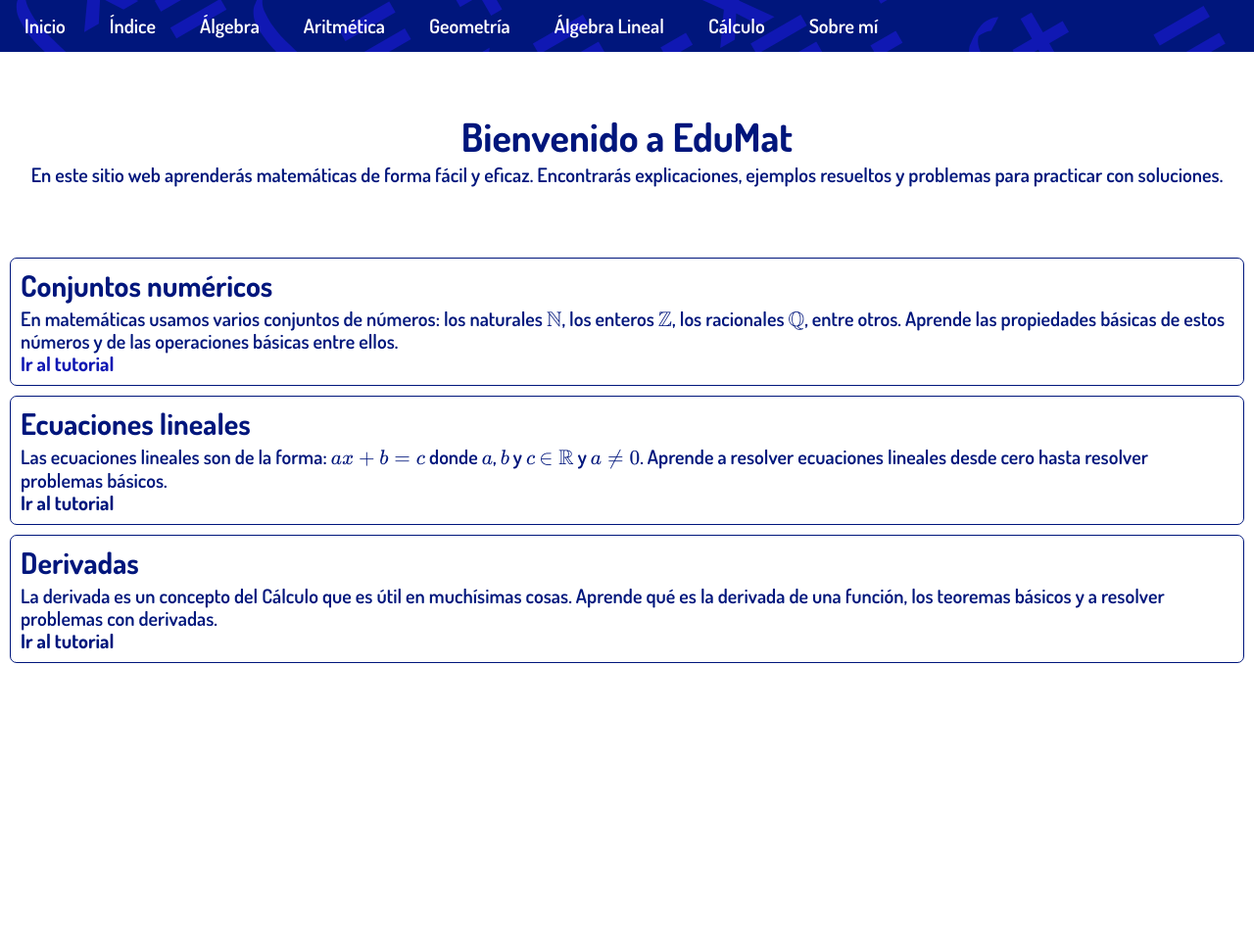
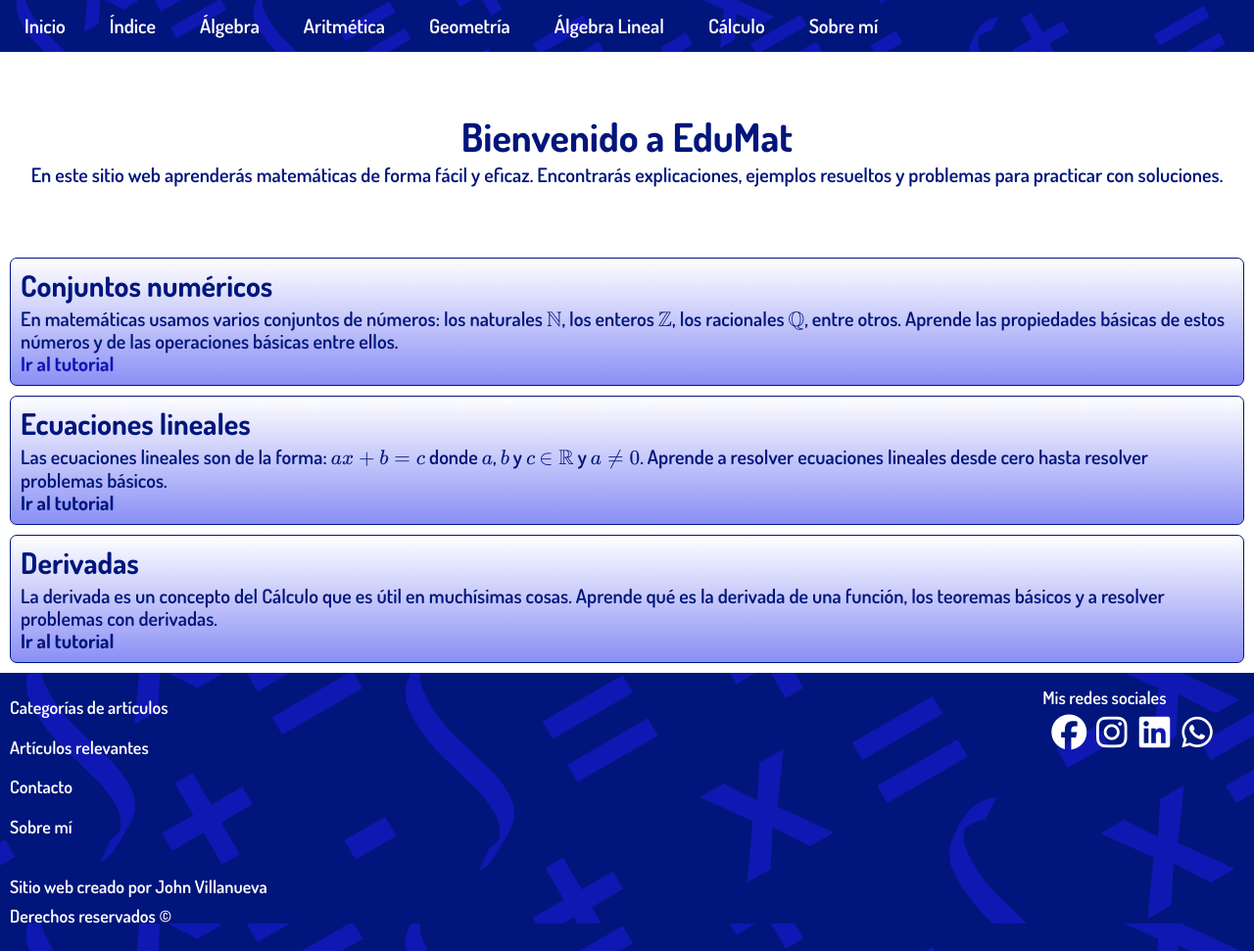
Before and after one commit to johnvscoder/SitioWebMatematicas, a plain HTML site: page index.html in a window 1280 px wide. Shown: the whole page at 98% size. Before the commit the page ends 800 px from the top, so only its background shows below. Drawn offline with nearby package versions, Linux system fonts and the light colour scheme.

Commit message:
En proceso el footer

```diff
--- a/index.html
+++ b/index.html
@@ -8,11 +8,13 @@
     <link rel="stylesheet" href="/styles/nav.css">
     <link rel="stylesheet" href="/styles/poster.css">
     <link rel="stylesheet" href="/styles/tarjeta.css">
+    <link rel="stylesheet" href="/styles/footer.css">
     <link rel="preconnect" href="https://fonts.googleapis.com">
     <link rel="preconnect" href="https://fonts.gstatic.com" crossorigin>
     <link href="https://fonts.googleapis.com/css2?family=Dosis:wght@600;700&display=swap" rel="stylesheet">
     <script src="https://polyfill.io/v3/polyfill.min.js?features=es6"></script>
     <script id="MathJax-script" async src="https://cdn.jsdelivr.net/npm/mathjax@3/es5/tex-mml-chtml.js"></script>
+    <script src="https://kit.fontawesome.com/e82fe7fdac.js" crossorigin="anonymous"></script>
 </head>
 <body>
     <header>
@@ -73,6 +75,7 @@
                 <li class="nav__li"><a class="nav__a" href="">Sobre mí</a></li>
             </ul>
         </nav>
+    </header>
     <main>
         <section class="poster">
             <div class="poster__div">
@@ -94,7 +97,7 @@
             <p class="tarjeta__contenido">En matemáticas usamos varios conjuntos de números: los naturales \(\mathbb N\), los enteros \(\mathbb Z\),
                 los racionales \(\mathbb Q\), entre otros. Aprende las propiedades básicas de estos números y de las operaciones
                 básicas entre ellos.
-                    <br> <a class="tarjeta__enlace" href="https://fonts.google.com/specimen/Dosis?query=dosisdfdfdfdfdfdfdfd">Ir al tutorial</a>
+                <br> <a class="tarjeta__enlace" href="https://fonts.google.com/specimen/Dosis?query=dosisdfsvsvsvsdfdfdfdfdfdfd">Ir al tutorial</a>
             </p>
         </section>
         <section class="tarjeta">
@@ -114,6 +117,26 @@
             </p>
         </section>
     </main>
-    </header>
+    <footer class="footer">
+        <div class="footer__documentos">
+            <ul class="footer__documentos-ul">
+                <li class="footer__documentos-li"><a class="footer__documentos-a" href="">Categorías de artículos</a></li>
+                <li class="footer__documentos-li"><a class="footer__documentos-a" href="">Artículos relevantes</a></li>
+                <li class="footer__documentos-li"><a class="footer__documentos-a" href="">Contacto</a></li>
+                <li class="footer__documentos-li"><a class="footer__documentos-a" href="">Sobre mí</a></li>
+            </ul>
+        </div>
+        <div class="footer__redes">
+            <span class="footer__redes-texto">Mis redes sociales</span> <br>
+            <ul class="fa-ul">
+                <li class="footer__redes-li"><a class="fa-li" href=""><i class="fa-brands fa-facebook fa-2xl footer__redes-icono"></i></a></li>
+                <li class="footer__redes-li"><a class="fa-li" href=""><i class="fa-brands fa-instagram fa-2xl footer__redes-icono"></i></a></li>
+                <li class="footer__redes-li"><a class="fa-li" href=""><i class="fa-brands fa-linkedin fa-2xl footer__redes-icono"></i></a></li>
+                <li class="footer__redes-li"><a class="fa-li" href=""><i class="fa-brands fa-whatsapp fa-2xl footer__redes-icono"></i></a></li>
+            </ul>
+        </div>
+        <address class="footer__autor">Sitio web creado por John Villanueva</address>
+        <span class="footer__copyright">Derechos reservados &copy;</span>
+    </footer>
 </body>
 </html>
--- a/styles/footer.css
+++ b/styles/footer.css
@@ -1,6 +1,53 @@
 .footer {
-    background: #9cf;
-    margin: 5px;
-    direction: rtl;
-    padding: 5px;
+    display: flex;
+    flex-wrap: wrap;
+    background-image: url('/images/header.svg');
+    padding: 15px 0;
+    color: #fff;
+    font-family: 'Dosis', sans-serif;
+    font-size: 18px;
 }
+
+.footer__autor {
+    font-style: normal;
+    flex-basis: 100%;
+    padding: 30px 10px 10px;
+}
+
+.footer__copyright {
+    padding: 0 10px 10px;
+}
+.footer__redes {
+    flex-grow: 0;
+}
+
+.footer__redes-icono {
+    color: #fff;
+}
+
+.footer__redes-li {
+    display: inline-block;
+    padding: 15px 20px 20px;
+}
+
+.footer__documentos {
+    flex-grow: 1;
+}
+
+.footer__documentos-a {
+    text-decoration: none;
+}
+
+.footer__documentos-a {
+    color: #fff;
+}
+
+
+
+.footer__documentos-li {
+    padding: 10px;
+}
+
+.footer__documentos-ul {
+    list-style-type: none;
+}
--- a/styles/nav.css
+++ b/styles/nav.css
@@ -1,6 +1,7 @@
 :root {
     --nav-azul-oscuro: #00167c;
     --nav-azul-claro: #1018b3;
+    --nav-azul-mas-claro: #8a8ff5;
     --color-normal-texto: #fff;
     --radio-borde: 7px;
 }
--- a/styles/tarjeta.css
+++ b/styles/tarjeta.css
@@ -2,7 +2,7 @@
     font-family: 'Dosis', sans-serif;
     margin: 10px;
     padding: 10px;
-    background: #fff;
+    background: linear-gradient(to bottom, #fff, var(--nav-azul-mas-claro));
     color: var(--nav-azul-oscuro);
     border: 1px solid var(--nav-azul-oscuro);
     border-radius: var(--radio-borde);
```
Lines whose indentation alone changed are shown as unchanged.
